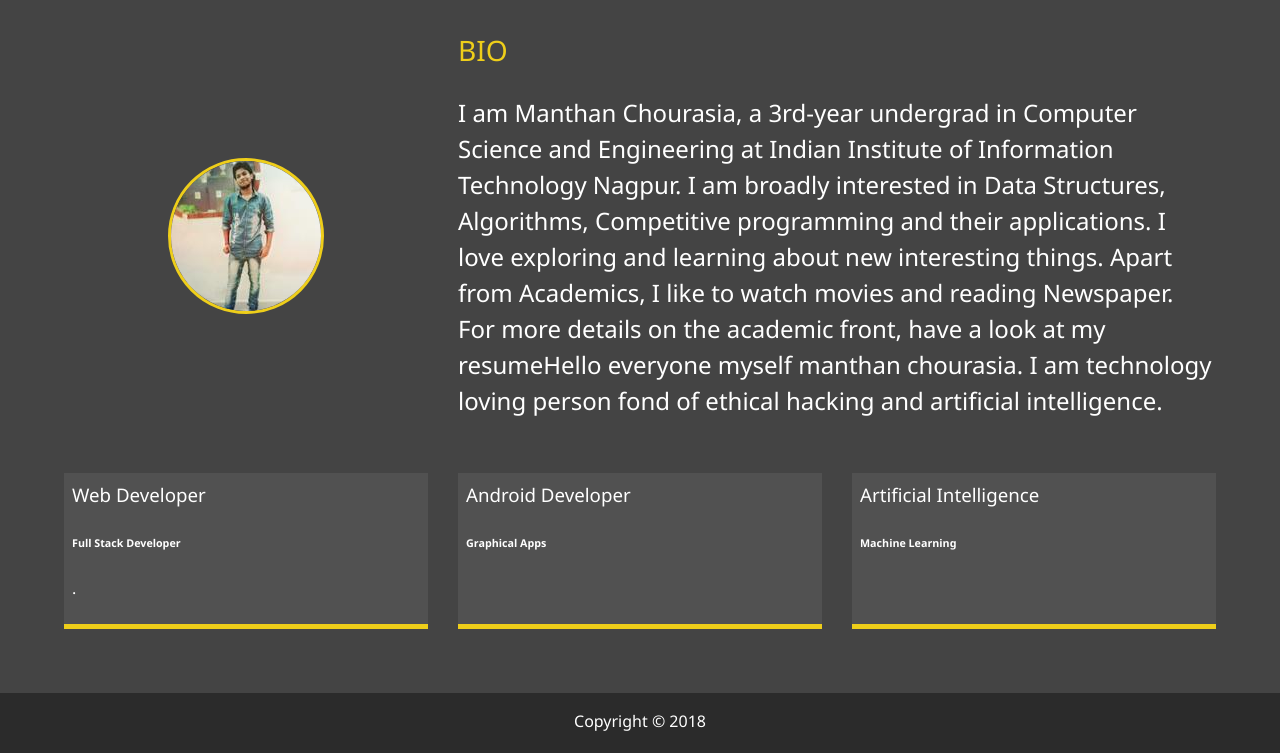
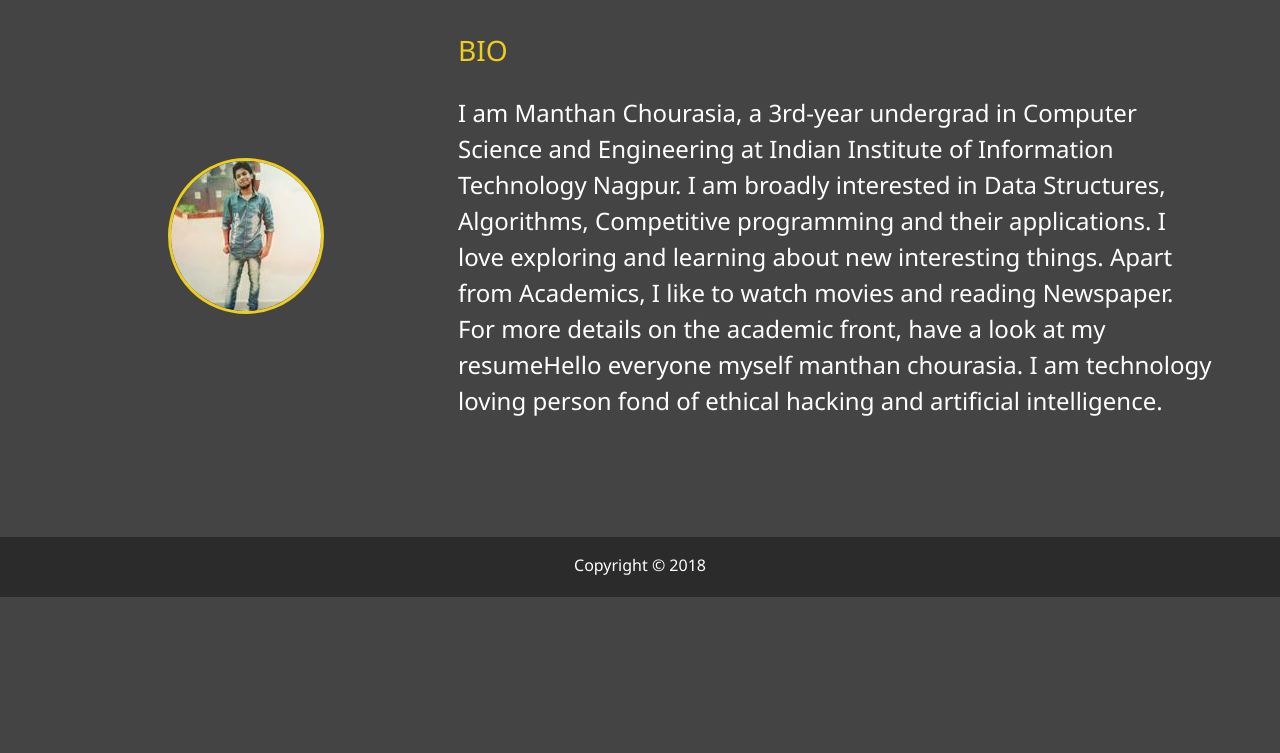
Before and after one commit to manthan-chourasia/manthan-chourasia.github.io, a plain HTML site: page about.html in a window 1280 px wide. Shown: the part 253-1006 px from the top of the page. After the commit the page ends 850 px from the top, so only its background shows below. Drawn offline with Linux system fonts and the light colour scheme; files whose address does not match are found by name.

Commit message:
Update about.html

```diff
--- a/about.html
+++ b/about.html
@@ -68,23 +68,7 @@ Apart from Academics, I like to watch movies and reading Newspaper.
 For more details on the academic front, have a look at my resumeHello everyone myself manthan chourasia. I am technology loving person fond  of ethical hacking and artificial intelligence.</p>
       </div>
 
-      <div class="job job-1">
-        <h3>Web Developer</h3>
-        <h6>Full Stack Developer</h6>
-        <p>.</p>
-      </div>
 
-      <div class="job job-2">
-        <h3>Android Developer</h3>
-        <h6>Graphical Apps</h6>
-        <p></p>
-      </div>
-
-      <div class="job job-3">
-        <h3>Artificial Intelligence</h3>
-        <h6>Machine Learning</h6>
-        <p></p>
-      </div>
     </div>
   </main>
 
```
